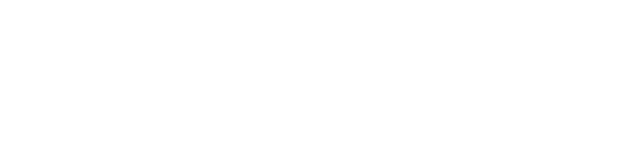
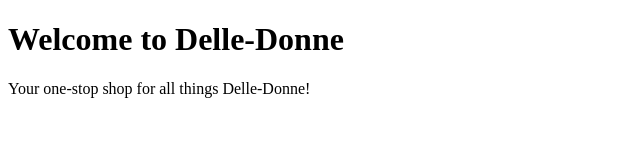
Before and after one commit to Leusch25/Delle-Donne-Website, a plain HTML site: page index.html in a window 1280 px wide. Shown: the whole page, without its empty margins (0-640 px from the left). Drawn offline with Linux system fonts and the light colour scheme.

Commit message:
h1 added

```diff
--- a/index.html
+++ b/index.html
@@ -1,11 +1,14 @@
 <!DOCTYPE html>
 <html lang="en">
 <head>
+
     <meta charset="UTF-8">
     <meta name="viewport" content="width=device-width, initial-scale=1.0">
     <title>Delle-Donne</title>
 </head>
+
 <body>
-
+    <h1>Welcome to Delle-Donne</h1>
+    <p>Your one-stop shop for all things Delle-Donne!</p>
 </body>
 </html>
```
